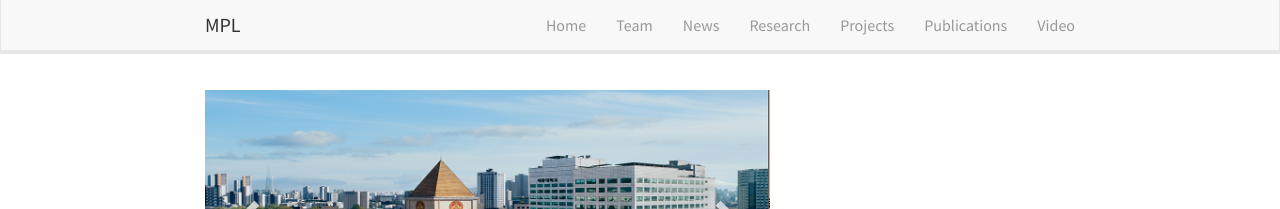
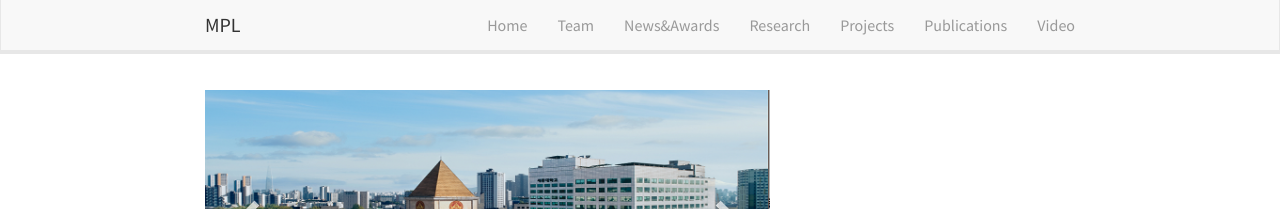
Before and after one commit to MPLRayman/webtest2, a Jekyll site: the page built from _pages/home.md, in a window 1280 px wide. Shown: the top 209 px of the page. Built offline with Jekyll 4.4.1, drawn with Linux system fonts in a browser that asks for light colours; nearby versions of some CDN libraries.

Commit message:
Update header.html

```diff
--- a/_includes/header.html
+++ b/_includes/header.html
@@ -14,7 +14,7 @@
 	  <ul class="nav navbar-nav navbar-right">
 		<li><a href="{{ site.url }}{{ site.baseurl }}/">Home</a></li>
 		<li><a href="{{ site.url }}{{ site.baseurl }}/team">Team</a></li>
-		<li><a href="{{ site.url }}{{ site.baseurl }}/news">News</a></li>
+		<li><a href="{{ site.url }}{{ site.baseurl }}/news">News&Awards</a></li>
 		<li><a href="{{ site.url }}{{ site.baseurl }}/research">Research</a></li>
 		<li><a href="{{ site.url }}{{ site.baseurl }}/projects">Projects</a></li>
 		<li><a href="{{ site.url }}{{ site.baseurl }}/publications">Publications</a></li>
```
